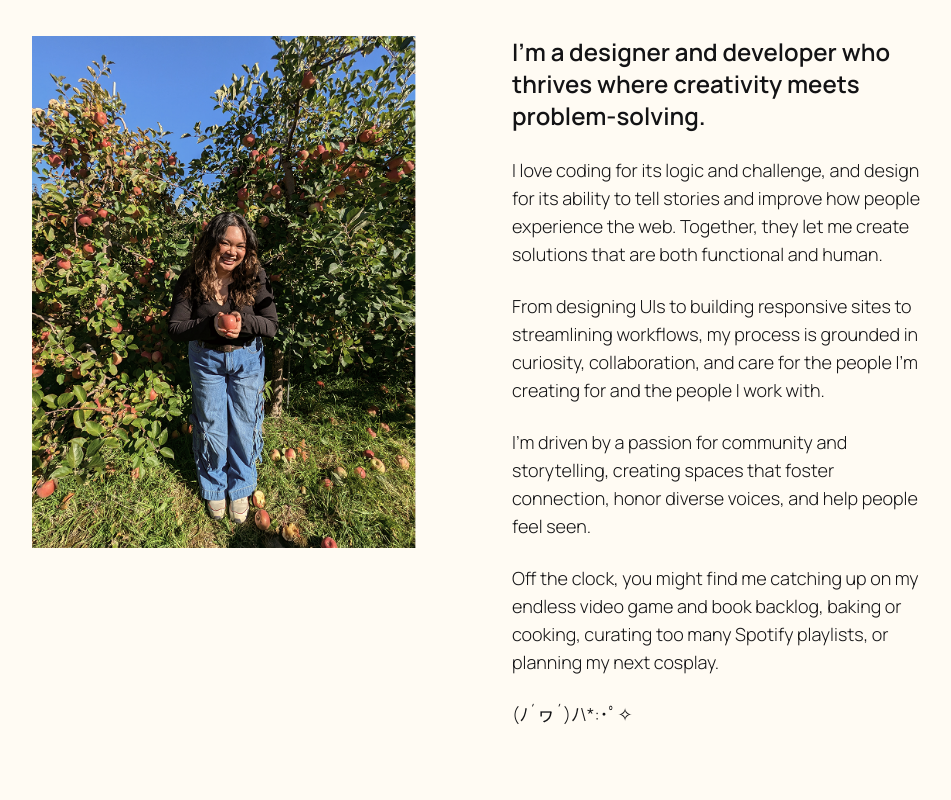
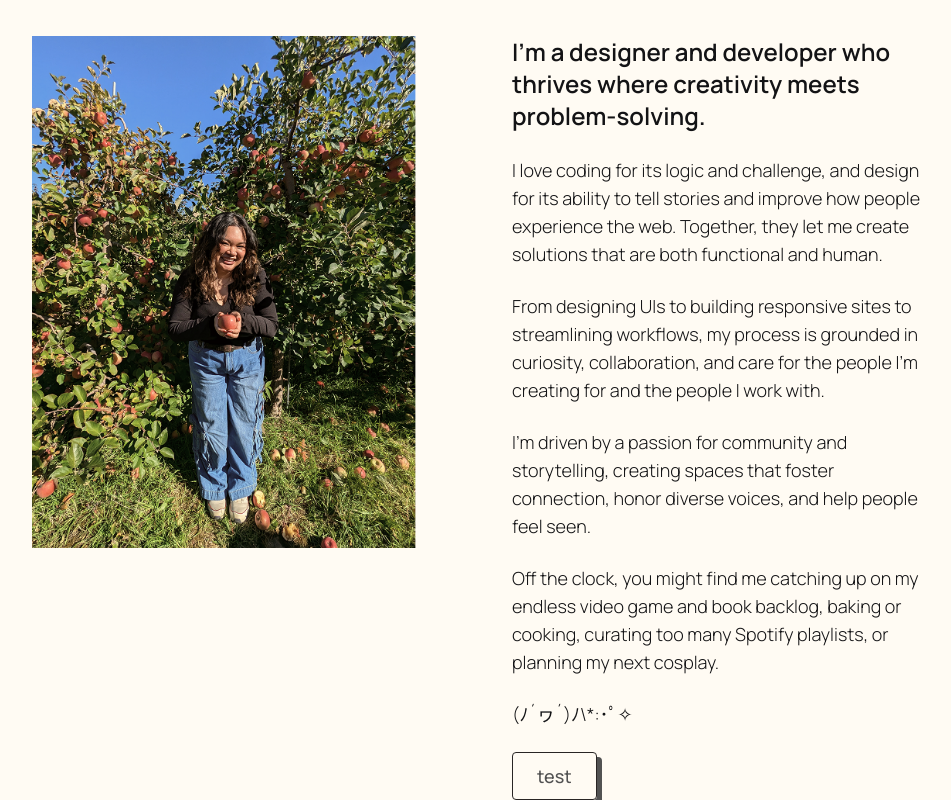
Before and after one commit to aescaba/portfolio, a Next.js app: page /about in a window 1280 px wide. Shown: the part 184-984 px from the top of the page, without its empty margins (160-1111 px from the left). Before the commit the page ends 912 px from the top, so only its background shows below. Built offline with nearby package versions, Linux system fonts and the light colour scheme.

Commit message:
internal link component testing, custom colors testing - stopped to update tailwind

```diff
--- a/components/gradientButton.js
+++ /dev/null
@@ -1,30 +0,0 @@
-
-export default function gradientButton({link, linkText, classes}) {
-
-    /*
-        link: string - url
-        linkText: string - descriptive text to be displayed
-        isExternal: boolean - is the link external? -> displays icon, adds target and rel
-        classes: array of strings - any additional classes needed for styling? map these to anchor tag?
-    */
-    return (
-        // code from summary section
-        <a href={link} target="_blank" rel="noreferrer" aria-label={"View a live preview"}>
-        <button class="flex mt-6 items-center text-lg font-semibold outline outline-2 rounded-full px-6 py-2 transition ease-in-out delay-[25ms] hover:bg-white hover:text-black hover:outline-0 text-xl font-bold hover:bg-gradient-to-l from-orange-300 via-amber-300 to-blue-400">
-            {linkText}<HiOutlineExternalLink class="inline ml-2" />
-        </button>
-    </a>
-    );
-}
-
-/*
-
-resume link code
-
-<a href="LINKHERE" target="_blank" rel="noreferrer">
-    <button class="outline outline-2 rounded-full px-8 py-2 transition ease-in-out delay-[25ms] hover:bg-white hover:text-black hover:outline-0 text-xl font-semibold hover:bg-gradient-to-l from-orange-300 via-amber-300 to-blue-400">
-        <p>Resume</p>
-    </button>
-</a>
-
-*/
--- /dev/null
+++ b/components/intlinkbtn.js
@@ -0,0 +1,19 @@
+import Link from "next/link";
+
+export default function IntLinkBtn({link, linkText }) {
+
+    /*
+        styles a button that's an internal link
+
+        code from https://buttons.ibelick.com/
+
+        link: string - url
+        linkText: string - descriptive text to be displayed
+    */
+    return (
+        <Link href={link}>
+            <button class="group relative inline-flex h-12 items-center justify-center overflow-hidden rounded border border-stone-800 bg-tomato px-6 font-medium text-neutral-600 transition-all duration-100 [box-shadow:5px_5px_rgb(82_82_82)] active:translate-x-[3px] active:translate-y-[3px] active:[box-shadow:0px_0px_rgb(82_82_82)]">
+                {linkText}</button>
+        </Link>
+    );
+}
--- a/pages/about.js
+++ b/pages/about.js
@@ -1,6 +1,7 @@
 import PageTitle from '../components/pagetitle'
 import Image from 'next/image'
 import photo from '../public/images/about/amanda_2025.png'
+import IntLinkBtn from '../components/intlinkbtn.js'
 
 export default function About() {
   return (
@@ -28,6 +29,9 @@ export default function About() {
           <p>Off the clock, you might find me catching up on my endless video game and book backlog, baking or cooking, curating too many Spotify playlists, or planning my next cosplay.</p>
 
           <p>(ﾉ´ヮ´)ﾉ\*:･ﾟ✧</p>
+
+          <IntLinkBtn link="/" linkText="test"></IntLinkBtn>
+
         </div>
       </div>
     </div>
--- a/styles/globals.css
+++ b/styles/globals.css
@@ -1,6 +1,10 @@
 @tailwind base;
 @tailwind components;
 @tailwind utilities;
+
+@theme {
+  --color-tomato: #FB4C3C;
+}
 
 html,
 body {
```
